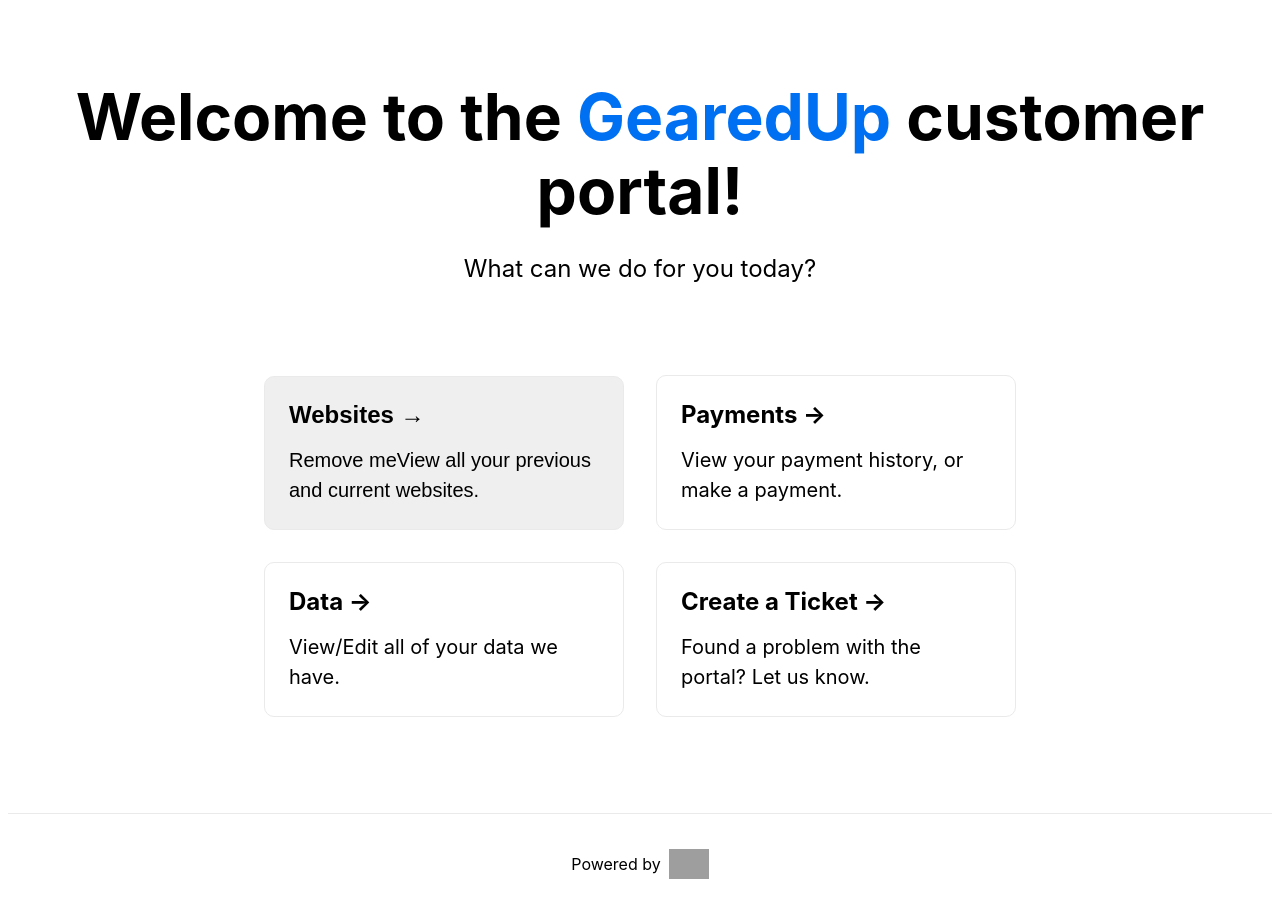
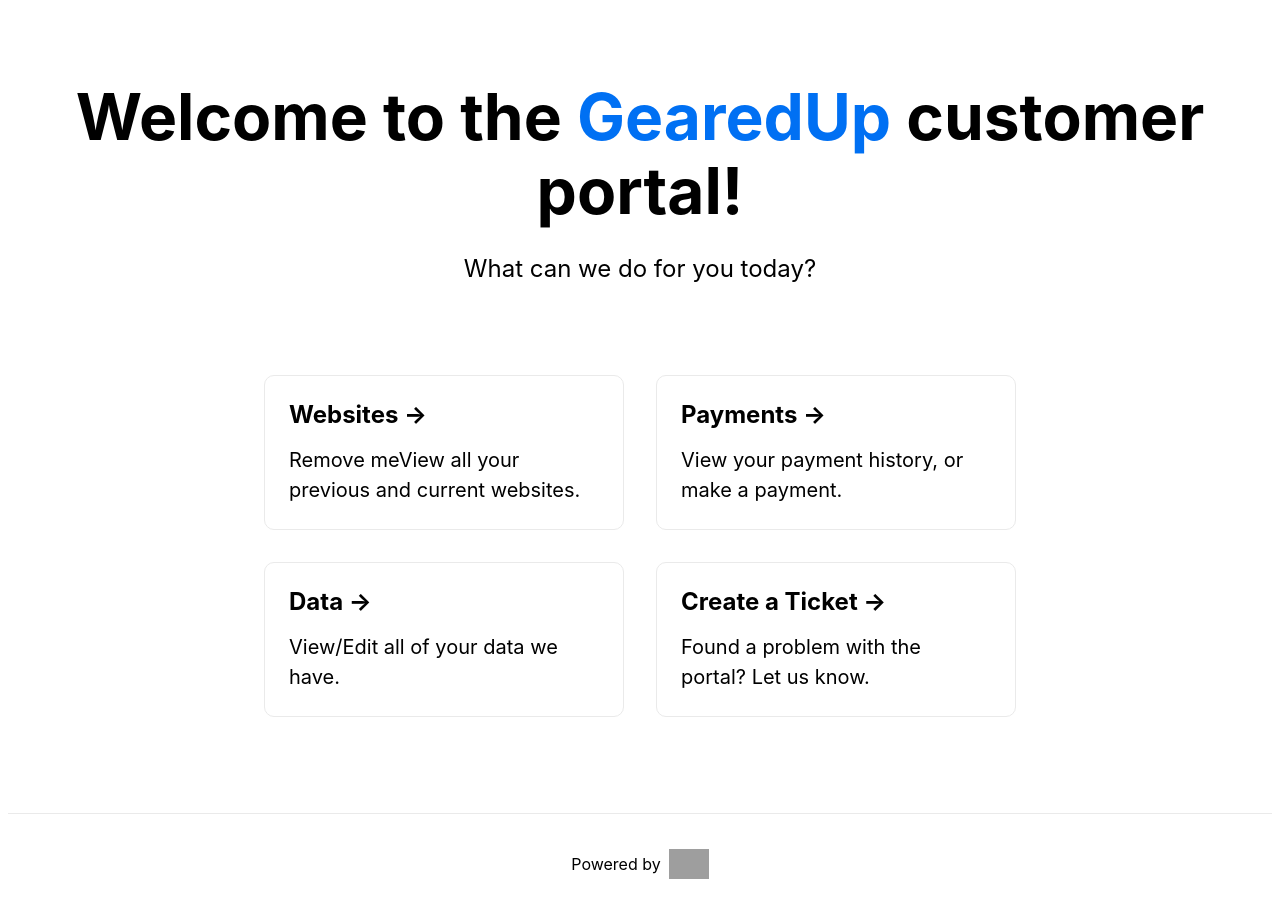
Before and after one commit to pqoweo10/nextjs, a Next.js app: page / in a window 1280 px wide. Built offline with nearby package versions, Linux system fonts and the light colour scheme; grey boxes are pictures that could not be loaded.

Commit message:
Changing from button to a href

```diff
--- a/pages/index.js
+++ b/pages/index.js
@@ -20,10 +20,10 @@
         </p>
 
         <div className={styles.grid}>
-          <button onClick={Websites} className={styles.card}>
+          <a href="./pages/websites" className={styles.card}>
             <h3>Websites &rarr;</h3>
             <p>Remove meView all your previous and current websites.</p>
-            </button>
+            </a>
 
           <a href="https://nextjs.org/learn" className={styles.card}>
             <h3>Payments &rarr;</h3>
```
